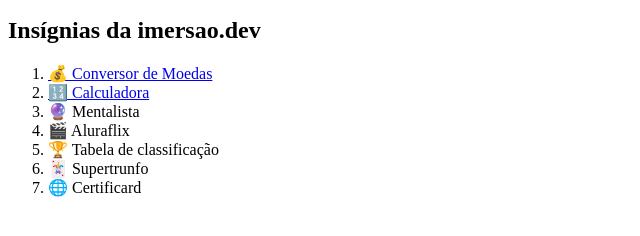
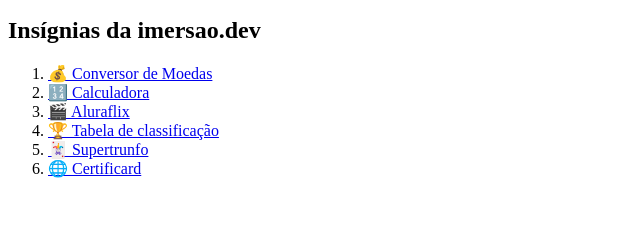
Before and after one commit to AnaBeCosta/CursoAlura, a plain HTML site: page src/index.html in a window 1280 px wide. Shown: the part 358-594 px from the top of the page, without its empty margins (0-640 px from the left). Drawn offline with Linux system fonts and the light colour scheme.

Commit message:
Atualização

```diff
--- a/src/index.html
+++ b/src/index.html
@@ -11,11 +11,10 @@
       <ol>
         <li><a href="https://codepen.io/anabecosta/pen/GRrEjXa">💰 Conversor de Moedas </a></li>
         <li><a href="https://codepen.io/anabecosta/pen/NWdgbew">🔢 Calculadora </a></li>
-        <li> 🔮 Mentalista </li>
-        <li> 🎬 Aluraflix </li>
-        <li> 🏆 Tabela de classificação </li>
-        <li> 🃏 Supertrunfo </li>
-        <li> 🌐 Certificard </li>
+        <li><a href="https://codepen.io/anabecosta/pen/YzNxoPP">🎬 Aluraflix </a></li>
+        <li><a href="https://codepen.io/anabecosta/pen/RwKLEwV">🏆 Tabela de classificação</a></li>
+        <li><a href="https://codepen.io/anabecosta/pen/KKaQqRa">🃏 Supertrunfo </a></li>
+        <li><a href="https://codepen.io/anabecosta/pen/yLgvzNr">🌐 Certificard </a></li>
       </ol>
   </div>
 
```
